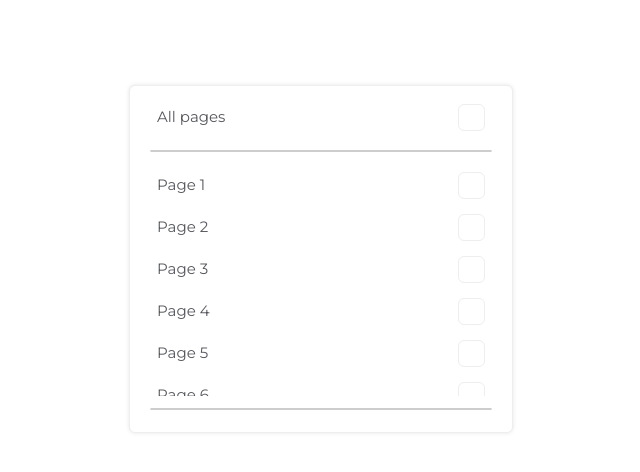
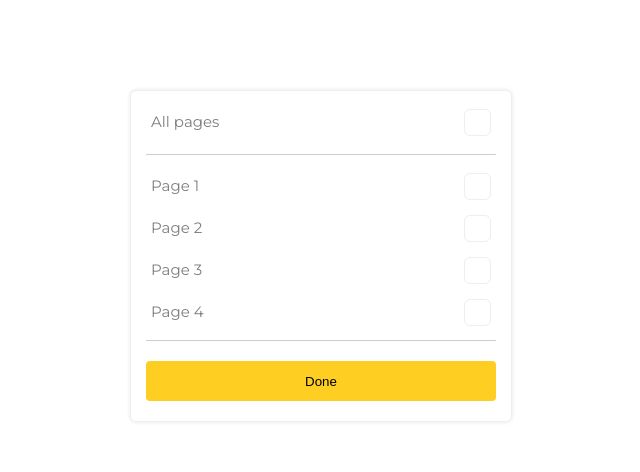
Before and after one commit to gorgees04/dev-assignment-au, a Next.js app: page / in a window 1280 px wide. Shown: the top 472 px of the page, without its empty margins (319-959 px from the left). Built offline with nearby package versions, Linux system fonts and the light colour scheme.

Commit message:
assignment done

```diff
--- a/app/globals.css
+++ b/app/globals.css
@@ -1,129 +1,28 @@
-/* :root {
-  --max-width: 1100px;
-  --border-radius: 12px;
-  --font-mono: ui-monospace, Menlo, Monaco, "Cascadia Mono", "Segoe UI Mono",
-    "Roboto Mono", "Oxygen Mono", "Ubuntu Monospace", "Source Code Pro",
-    "Fira Mono", "Droid Sans Mono", "Courier New", monospace;
-
-  --foreground-rgb: 0, 0, 0;
-  --background-start-rgb: 214, 219, 220;
-  --background-end-rgb: 255, 255, 255;
-
-  --primary-glow: conic-gradient(
-    from 180deg at 50% 50%,
-    #16abff33 0deg,
-    #0885ff33 55deg,
-    #54d6ff33 120deg,
-    #0071ff33 160deg,
-    transparent 360deg
-  );
-  --secondary-glow: radial-gradient(
-    rgba(255, 255, 255, 1),
-    rgba(255, 255, 255, 0)
-  );
-
-  --tile-start-rgb: 239, 245, 249;
-  --tile-end-rgb: 228, 232, 233;
-  --tile-border: conic-gradient(
-    #00000080,
-    #00000040,
-    #00000030,
-    #00000020,
-    #00000010,
-    #00000010,
-    #00000080
-  );
-
-  --callout-rgb: 238, 240, 241;
-  --callout-border-rgb: 172, 175, 176;
-  --card-rgb: 180, 185, 188;
-  --card-border-rgb: 131, 134, 135;
-}
-
-@media (prefers-color-scheme: dark) {
-  :root {
-    --foreground-rgb: 255, 255, 255;
-    --background-start-rgb: 0, 0, 0;
-    --background-end-rgb: 0, 0, 0;
-
-    --primary-glow: radial-gradient(rgba(1, 65, 255, 0.4), rgba(1, 65, 255, 0));
-    --secondary-glow: linear-gradient(
-      to bottom right,
-      rgba(1, 65, 255, 0),
-      rgba(1, 65, 255, 0),
-      rgba(1, 65, 255, 0.3)
-    );
-
-    --tile-start-rgb: 2, 13, 46;
-    --tile-end-rgb: 2, 5, 19;
-    --tile-border: conic-gradient(
-      #ffffff80,
-      #ffffff40,
-      #ffffff30,
-      #ffffff20,
-      #ffffff10,
-      #ffffff10,
-      #ffffff80
-    );
-
-    --callout-rgb: 20, 20, 20;
-    --callout-border-rgb: 108, 108, 108;
-    --card-rgb: 100, 100, 100;
-    --card-border-rgb: 200, 200, 200;
-  }
-}
-
-* {
-  box-sizing: border-box;
-  padding: 0;
-  margin: 0;
-}
-
-html,
-body {
-  max-width: 100vw;
-  overflow-x: hidden;
-}
-
-body {
-  color: rgb(var(--foreground-rgb));
-  background: linear-gradient(
-      to bottom,
-      transparent,
-      rgb(var(--background-end-rgb))
-    )
-    rgb(var(--background-start-rgb));
-}
-
-a {
-  color: inherit;
-  text-decoration: none;
-}
-
-@media (prefers-color-scheme: dark) {
-  html {
-    color-scheme: dark;
-  }
-} */
 @import url("https://fonts.googleapis.com/css2?family=Montserrat:wght@400;500;600;700&display=swap");
 
 body {
   box-sizing: border-box;
-  padding: 0;
+  padding: 5px;
   margin: 0;
 }
+
+main {
+  display: flex;
+  flex-direction: column;
+  justify-content: space-between;
+  align-items: center;
+  min-height: 90vh;
+}
+
+/* Main */
 .container {
   display: flex;
   flex-direction: column;
   align-items: center;
   justify-content: start;
-  margin: auto;
   background-color: #ffffff;
   min-width: 370px;
-  height: 326px;
-  margin-top: 85px;
-  margin-left: 104px;
-  margin-right: 104px;
+  margin: 85px auto;
   font-size: 14px;
   border: 1px solid rgba(238, 238, 238, 1);
   border-radius: 6px;
@@ -132,6 +31,14 @@ body {
   padding: 10px 5px;
 }
 
+@media (max-width: 400px) {
+  .container {
+    min-width: calc(100% - 20px);
+    margin: 85px 10px;
+  }
+}
+
+/* Pages */
 .pages-container {
   display: flex;
   flex-direction: column;
@@ -139,7 +46,7 @@ body {
   justify-content: start;
   background-color: #ffffff;
   width: 100%;
-  height: 100%;
+  height: 164px;
   overflow: hidden;
   overflow-y: scroll;
 }
@@ -148,7 +55,7 @@ body {
   width: 100%;
   height: 42px;
   display: flex;
-  padding: 8px 22px;
+  padding: 8px 15px;
   justify-content: space-between;
   align-items: center;
   /* border: 1px solid rgba(238, 238, 238, 1); */
@@ -156,15 +63,13 @@ body {
 }
 
 .text {
-  font-family: "Montserrat", sans-serif;
   font-optical-sizing: auto;
   font-style: normal;
   font-size: 15px;
   font-weight: 400;
   line-height: 18.2px;
   text-align: left;
-  color: rgba(31, 33, 40, 0.756);
-  opacity: 0px;
+  color: rgba(31, 33, 40, 0.583);
 }
 
 .checkbox {
@@ -239,45 +144,47 @@ body {
   border-radius: 6px;
 }
 
+/* divider */
 .divider {
-  width: 340px;
-  height: 0px;
-  border: 0.7px 0px 0px 0px;
-  opacity: 0px;
-  border: 0.7px solid rgba(205, 205, 205, 1);
+  width: 100%;
+  height: 10px;
   border-radius: 6px;
-  margin: 12px 15px;
+  margin: 6px 15px;
+  box-sizing: border-box;
+  padding: 0 10px;
+  display: flex;
+  align-items: center;
+  justify-content: center;
 }
 
-/* Hide the default checkbox */
+.divider > div {
+  width: 100%;
+  height: 0.5px;
+  background-color: #cdcdcd;
+  border-radius: 6px;
+}
 
-/* .checkbox:hover {
-  color: rgba(255, 255, 255, 1);
-  border: 1px solid rgba(238, 238, 238, 1);
-  border-radius: 6px;
-} */
+/* btn */
+.btn-container {
+  width: 100%;
+  height: 60px;
+  box-sizing: border-box;
+  padding: 5px 10px;
+  display: flex;
+  align-items: center;
+  justify-content: center;
+  box-sizing: border-box;
+}
 
-/* Style the custom checkbox */
-/* .checkbox + label {
-  position: relative;
-  display: inline-block;
-  width: 23px;
-  height: 23px;
-  background-color: #fff;
-  border: 1px solid #ccc;
-  border-radius: 3px;
+.btn {
+  width: 100%;
+  height: 40px;
+  background-color: #ffce22;
+  border: 0;
+  border-radius: 4px;
+  /* line-height: 18.2px; */
+  text-align: center;
+  color: #000;
   cursor: pointer;
-  border-radius: 6px;
-  color: rgba(255, 255, 255, 1);
-
-} */
-
-/* Style the checked state */
-/* .checkbox:checked + label {
-  background-color: rgba(36, 105, 246, 1);
-  border-color: rgba(36, 105, 246, 1);
-} */
-
-/* .checkbox:checked + label::after {
-  transform: translate(-50%, -50%) scale(1);
-} */
+  padding: 10px 15px;
+}
--- a/app/page.jsx
+++ b/app/page.jsx
@@ -1,7 +1,72 @@
 "use client";
-import styles from "./page.module.css";
+import Btn from "@/components/Btn";
+import DividerLine from "@/components/DividerLine";
 import PageField from "@/components/PageField";
 import { useState } from "react";
+
+export default function Home() {
+  // state
+  const [pages, setPages] = useState(data);
+  const [allPages, setAllPages] = useState({
+    text: "All pages",
+    checked: false,
+  });
+
+  // functions
+
+  // function to handle checked changes
+  const handleCheckedChanges = (value, id) => {
+    setPages((prevPages) =>
+      prevPages.map((prevPage) =>
+        prevPage.id === id ? { ...prevPage, checked: value } : prevPage
+      )
+    );
+  };
+
+  // function to handle check all pages
+  const handleCheckAllPages = (value) => {
+    setPages((prevPages) =>
+      prevPages.map((prevPage) => ({ ...prevPage, checked: value }))
+    );
+    setAllPages((prevAllPages) => ({
+      ...prevAllPages,
+      checked: !prevAllPages.checked,
+    }));
+  };
+
+  return (
+    <main className="main">
+      <section className="container">
+        {/* Head Field */}
+        <PageField
+          page={allPages}
+          setChecked={(value) => handleCheckAllPages(value)}
+        />
+
+        <DividerLine />
+
+        {/* Pages Field */}
+        <div className="pages-container">
+          {pages?.length > 0 &&
+            pages.map((page) => (
+              <PageField
+                key={page.id}
+                page={page}
+                setChecked={(value) => handleCheckedChanges(value, page.id)}
+              />
+            ))}
+        </div>
+
+        <DividerLine />
+
+        {/* Done Button */}
+        <div className="btn-container">
+          <Btn text="Done" />
+        </div>
+      </section>
+    </main>
+  );
+}
 
 const data = [
   {
@@ -45,52 +110,3 @@ const data = [
     checked: false,
   },
 ];
-
-export default function Home() {
-  const [pages, setPages] = useState(data);
-  const [allPages, setAllPages] = useState({
-    text: "All pages",
-    checked: false,
-  });
-
-  const handleCheckedChanges = (value, id) => {
-    setPages((prevPages) =>
-      prevPages.map((prevPage) =>
-        prevPage.id === id ? { ...prevPage, checked: value } : prevPage
-      )
-    );
-  };
-
-  const handleCheckAllPages = (value) => {
-    setPages((prevPages) =>
-      prevPages.map((prevPage) => ({ ...prevPage, checked: value }))
-    );
-    setAllPages((prevAllPages) => ({
-      ...prevAllPages,
-      checked: !prevAllPages.checked,
-    }));
-  };
-
-  return (
-    <main className={styles.main}>
-      <section className="container">
-        <PageField
-          page={allPages}
-          setChecked={(value) => handleCheckAllPages(value)}
-        />
-        <div className="divider"></div>
-        <div className="pages-container">
-          {pages?.length > 0 &&
-            pages.map((page) => (
-              <PageField
-                key={page.id}
-                page={page}
-                setChecked={(value) => handleCheckedChanges(value, page.id)}
-              />
-            ))}
-        </div>
-        <div className="divider"></div>
-      </section>
-    </main>
-  );
-}
--- a/app/page.module.css
+++ /dev/null
@@ -1,229 +0,0 @@
-.main {
-  display: flex;
-  flex-direction: column;
-  justify-content: space-between;
-  align-items: center;
-  min-height: 90vh;
-}
-
-.description {
-  display: inherit;
-  justify-content: inherit;
-  align-items: inherit;
-  font-size: 0.85rem;
-  max-width: var(--max-width);
-  width: 100%;
-  z-index: 2;
-  font-family: var(--font-mono);
-}
-
-.description a {
-  display: flex;
-  justify-content: center;
-  align-items: center;
-  gap: 0.5rem;
-}
-
-.description p {
-  position: relative;
-  margin: 0;
-  padding: 1rem;
-  background-color: rgba(var(--callout-rgb), 0.5);
-  border: 1px solid rgba(var(--callout-border-rgb), 0.3);
-  border-radius: var(--border-radius);
-}
-
-.code {
-  font-weight: 700;
-  font-family: var(--font-mono);
-}
-
-.grid {
-  display: grid;
-  grid-template-columns: repeat(4, minmax(25%, auto));
-  max-width: 100%;
-  width: var(--max-width);
-}
-
-.card {
-  padding: 1rem 1.2rem;
-  border-radius: var(--border-radius);
-  background: rgba(var(--card-rgb), 0);
-  border: 1px solid rgba(var(--card-border-rgb), 0);
-  transition: background 200ms, border 200ms;
-}
-
-.card span {
-  display: inline-block;
-  transition: transform 200ms;
-}
-
-.card h2 {
-  font-weight: 600;
-  margin-bottom: 0.7rem;
-}
-
-.card p {
-  margin: 0;
-  opacity: 0.6;
-  font-size: 0.9rem;
-  line-height: 1.5;
-  max-width: 30ch;
-  text-wrap: balance;
-}
-
-.center {
-  display: flex;
-  justify-content: center;
-  align-items: center;
-  position: relative;
-  padding: 4rem 0;
-}
-
-.center::before {
-  background: var(--secondary-glow);
-  border-radius: 50%;
-  width: 480px;
-  height: 360px;
-  margin-left: -400px;
-}
-
-.center::after {
-  background: var(--primary-glow);
-  width: 240px;
-  height: 180px;
-  z-index: -1;
-}
-
-.center::before,
-.center::after {
-  content: "";
-  left: 50%;
-  position: absolute;
-  filter: blur(45px);
-  transform: translateZ(0);
-}
-
-.logo {
-  position: relative;
-}
-/* Enable hover only on non-touch devices */
-@media (hover: hover) and (pointer: fine) {
-  .card:hover {
-    background: rgba(var(--card-rgb), 0.1);
-    border: 1px solid rgba(var(--card-border-rgb), 0.15);
-  }
-
-  .card:hover span {
-    transform: translateX(4px);
-  }
-}
-
-@media (prefers-reduced-motion) {
-  .card:hover span {
-    transform: none;
-  }
-}
-
-/* Mobile */
-@media (max-width: 700px) {
-  .content {
-    padding: 4rem;
-  }
-
-  .grid {
-    grid-template-columns: 1fr;
-    margin-bottom: 120px;
-    max-width: 320px;
-    text-align: center;
-  }
-
-  .card {
-    padding: 1rem 2.5rem;
-  }
-
-  .card h2 {
-    margin-bottom: 0.5rem;
-  }
-
-  .center {
-    padding: 8rem 0 6rem;
-  }
-
-  .center::before {
-    transform: none;
-    height: 300px;
-  }
-
-  .description {
-    font-size: 0.8rem;
-  }
-
-  .description a {
-    padding: 1rem;
-  }
-
-  .description p,
-  .description div {
-    display: flex;
-    justify-content: center;
-    position: fixed;
-    width: 100%;
-  }
-
-  .description p {
-    align-items: center;
-    inset: 0 0 auto;
-    padding: 2rem 1rem 1.4rem;
-    border-radius: 0;
-    border: none;
-    border-bottom: 1px solid rgba(var(--callout-border-rgb), 0.25);
-    background: linear-gradient(
-      to bottom,
-      rgba(var(--background-start-rgb), 1),
-      rgba(var(--callout-rgb), 0.5)
-    );
-    background-clip: padding-box;
-    backdrop-filter: blur(24px);
-  }
-
-  .description div {
-    align-items: flex-end;
-    pointer-events: none;
-    inset: auto 0 0;
-    padding: 2rem;
-    height: 200px;
-    background: linear-gradient(
-      to bottom,
-      transparent 0%,
-      rgb(var(--background-end-rgb)) 40%
-    );
-    z-index: 1;
-  }
-}
-
-/* Tablet and Smaller Desktop */
-@media (min-width: 701px) and (max-width: 1120px) {
-  .grid {
-    grid-template-columns: repeat(2, 50%);
-  }
-}
-
-@media (prefers-color-scheme: dark) {
-  .vercelLogo {
-    filter: invert(1);
-  }
-
-  .logo {
-    filter: invert(1) drop-shadow(0 0 0.3rem #ffffff70);
-  }
-}
-
-@keyframes rotate {
-  from {
-    transform: rotate(360deg);
-  }
-  to {
-    transform: rotate(0deg);
-  }
-}
--- /dev/null
+++ b/components/Btn.jsx
@@ -0,0 +1,3 @@
+export default function Btn({ text }) {
+  return <button className="btn">{text}</button>;
+}
--- /dev/null
+++ b/components/DividerLine.jsx
@@ -0,0 +1,7 @@
+export default function DividerLine() {
+  return (
+    <div className="divider">
+      <div></div>
+    </div>
+  );
+}
```
